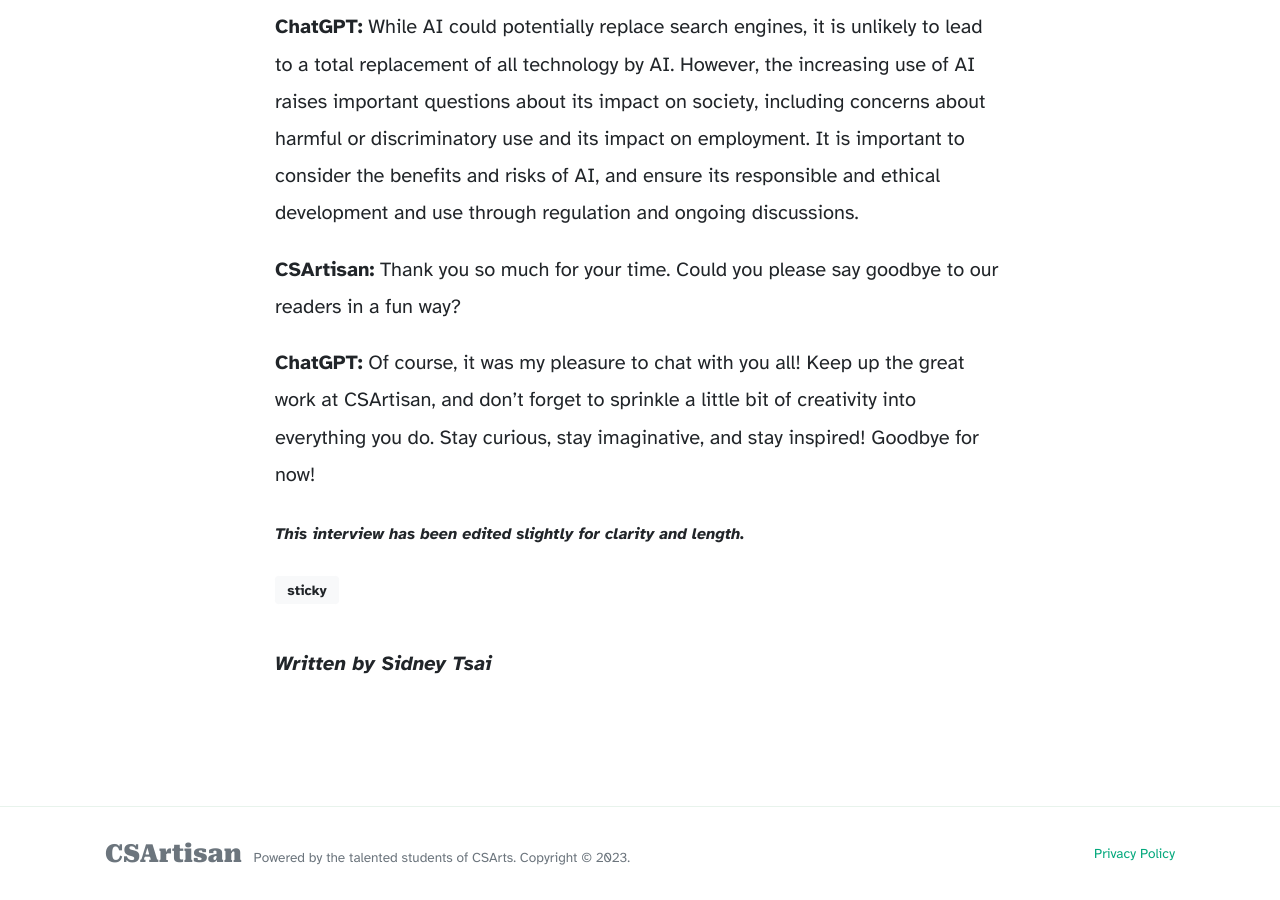
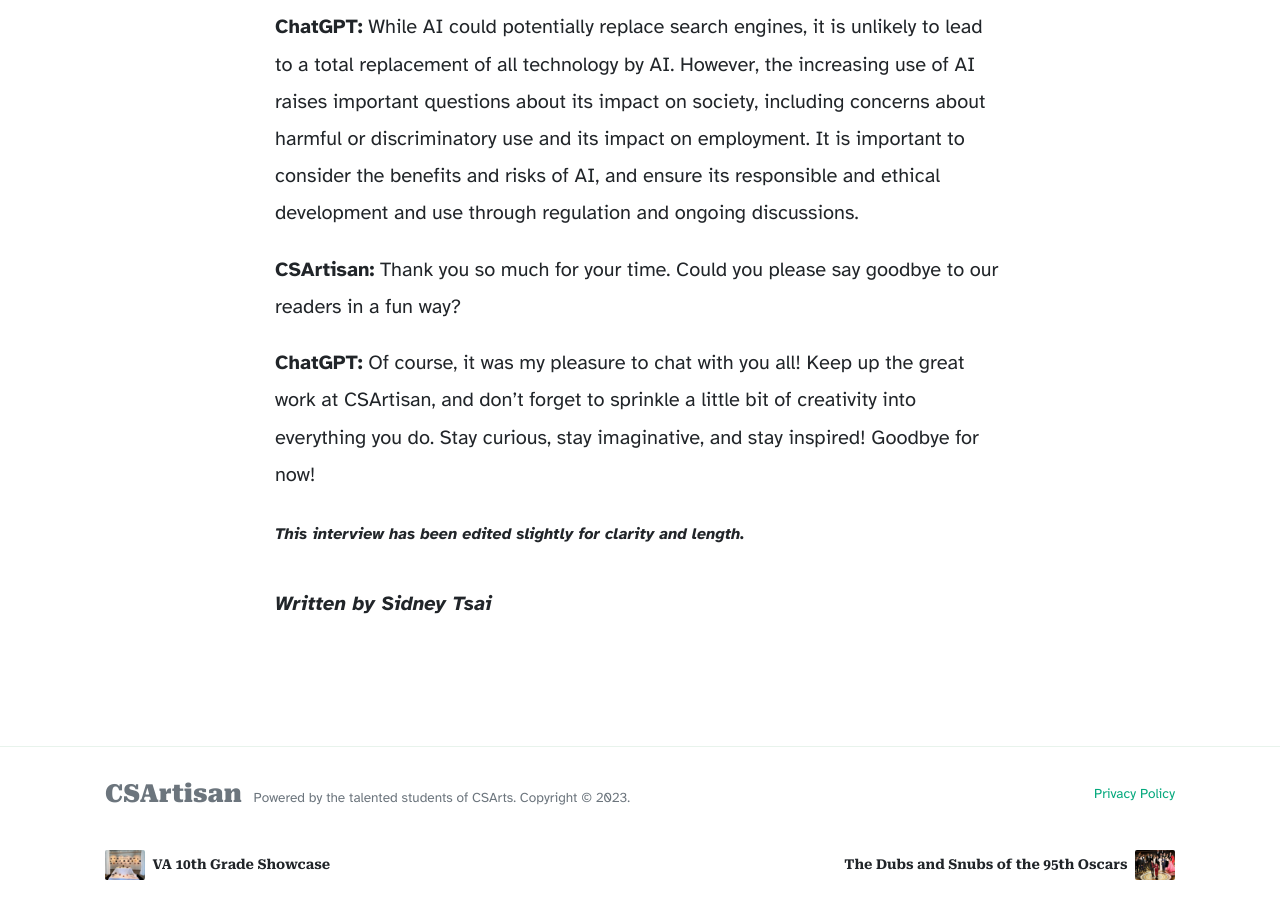
Before and after one commit to csartisan/csartisan.github.io, a Jekyll site: the page built from _posts/2023-03-31-an-interview-with-ai.md, in a window 1280 px wide and 900 px high, scrolled down 1691 px. Built offline with Jekyll 4.4.1, drawn with Linux system fonts in a browser that asks for light colours; nearby versions of some CDN libraries; comment, search, counter and statistics services are not loaded.

Commit message:
[sticky] --interview w AI-- -> mr blaylock

```diff
--- a/_posts/2023-03-31-an-interview-with-ai.md
+++ b/_posts/2023-03-31-an-interview-with-ai.md
@@ -9,7 +9,7 @@
 image: ./assets/images/posts/an-interview-with-ai.jpg
 imagecred: "Octavia Roberts"
 [//]: # see "Tags" for usable tags.
-tags: [ sticky ]
+tags: [ ]
 ---
 ChatGPT has taken the world by storm. With over 100 million users worldwide within a week of its launch, nearing numbers that rival sites like Google and Youtube, it can feel like nearly everyone is on the edge of their seats asking - What’s next? To answer these concerns, we’ve asked for an exclusive interview with ChatGPT itself. Here it is:
 
```
Also changed, not shown: _posts/2023-05-19-mr-blaylock.md (+1 -1 lines).
